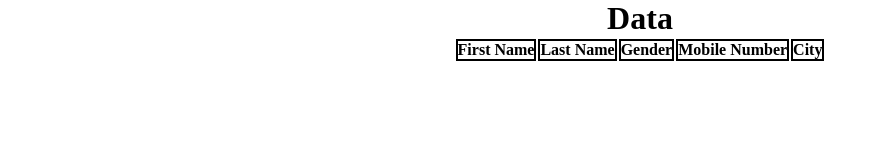
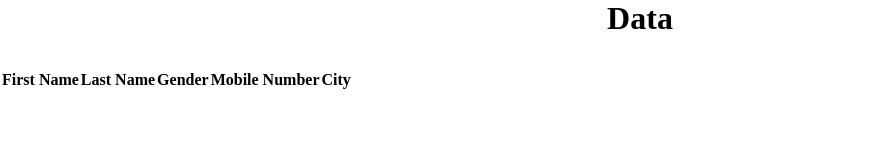
Before and after one commit to yashpandav/form, a plain HTML site: page final.html in a window 1280 px wide. Shown: the whole page, without its empty margins (0-885 px from the left). Drawn offline with Linux system fonts and the light colour scheme.

Commit message:
Update start.css

```diff
--- a/start.css
+++ b/start.css
@@ -113,20 +113,39 @@ label[for="male"] , label[for="female"] , label[for="other"]{
 
 
 /* SECOND FILE */
+
+#final-container{
+     animation: ani 1s ease 0s 1;
+}
+
+#editform{
+     animation: ani 1s ease 0s 1;
+}
+
+@keyframes ani {
+     0%{
+          opacity: 0;
+     }
+     100%{
+          opacity: 1;
+     }
+}
+
 h1{
      text-align: center;
 }
 
-#final-container{
-     display: flex;
-     justify-content: center;
+table{
+     margin-top: 2rem;
 }
 
-td , th{
-     border: 2px solid #000000;
+td .btn{
+     width: 80px;
 }
 
-
+#editBtn{
+     margin-left: 3rem;
+}
 
 /* MEDIA */
 
```
